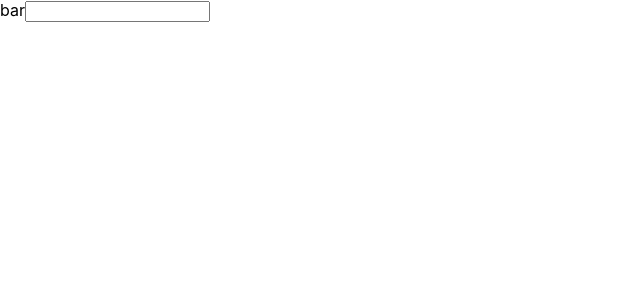
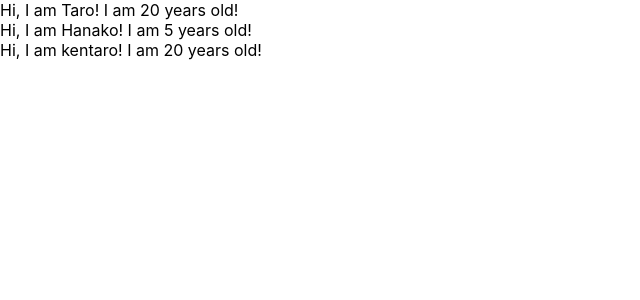
Before and after one commit to masayaeto/react-redux-crud-app, a React (Create React App) app: page / in a window 1280 px wide. Shown: the top 300 px of the page, without its empty margins (0-640 px from the left). Built offline with nearby package versions, Linux system fonts and the light colour scheme.

Commit message:
learn props of component

```diff
--- a/src/App.js
+++ b/src/App.js
@@ -1,23 +1,27 @@
-import React, {Component} from 'react';
+import React from 'react';
 
-class App extends Component {
-  render(){
-    return (
-      <React.Fragment>
-        <label htmlFor="bar">bar</label>
-        <input type="text" onChange={() => {console.log("Yhea!!")}}/>
-      </React.Fragment>
-    );
-  }
+const App = () => {
+  const profiles = [
+    {name: "Taro"},
+    {name: "Hanako", age: "5"},
+    {name: "kentaro", age: "20"}
+  ]
+  return (
+    <div>
+      {
+        profiles.map((profile, index) => {
+          return <User name={profile.name} age={profile.age} key={index}/>
+        })
+      }
+    </div>
+  );
 }
 
-// const App = () => {
-//   return (
-//     <React.Fragment>
-//       <label htmlFor="bar">bar</label>
-//       <input type="text" onChange={() => {console.log("Yhea!!")}}/>
-//     </React.Fragment>
-//   );
-// }
+const User = (props) => {
+  return <div>Hi, I am {props.name}! I am {props.age} years old!</div>
+}
 
+User.defaultProps = {
+  age: 20
+}
 export default App;
```
Also changed, not shown: 1 other file (tests, documents, lock files or other folders).
